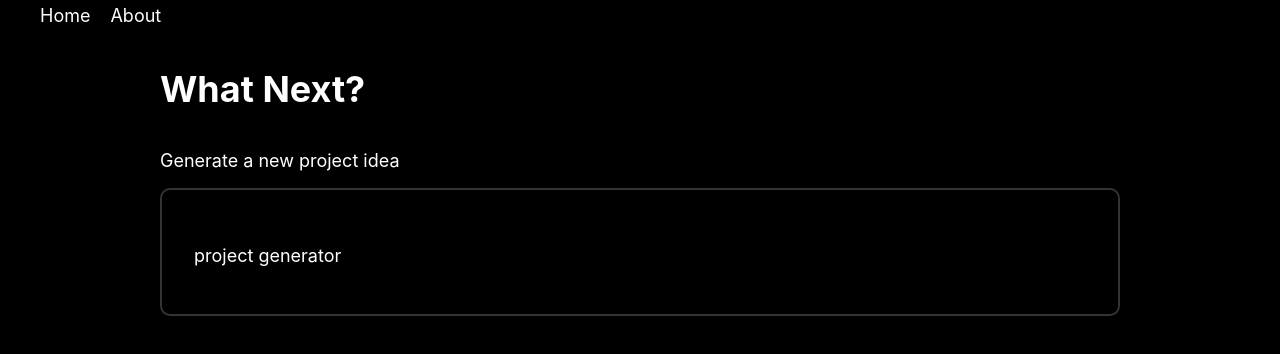
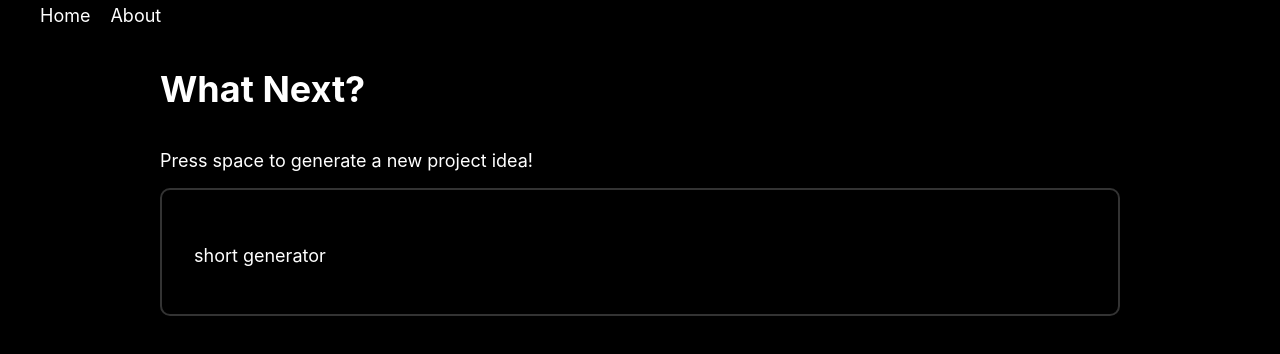
Before and after one commit to timothyac/what-next, a Next.js app: page / in a window 1280 px wide. Shown: the top 354 px of the page. Built offline with nearby package versions, Linux system fonts and the light colour scheme.

Commit message:
removed logic from idea comp and moved it to index

```diff
--- a/components/Idea.js
+++ b/components/Idea.js
@@ -1,34 +1,10 @@
-const array = [
-  {
-    name: "project generator"
-  },
-  {
-    name: "short-cut generator"
-  },
-  {
-    name: "short generator"
-  },
-  {
-    name: "cut generator"
-  },
-  {
-    name: "generator generator"
-  },
-  {
-    name: "number generator"
-  }
-];
+const Idea = props => {
+  let { name } = props.idea;
 
-const generateNewIdea = () => {
-  let numberOfIdeas = array.length;
-  let randomIdea = Math.floor(Math.random() * numberOfIdeas);
-  return array[randomIdea];
-};
-
-const Idea = () => (
+  return (
     <div>
       <div className="card">
-      <p>{generateNewIdea().name}</p>
+        <p>{name}</p>
       </div>
 
       <style jsx>{`
@@ -46,5 +22,6 @@ const Idea = () => (
       `}</style>
     </div>
   );
+};
 
 export default Idea;
--- a/pages/index.js
+++ b/pages/index.js
@@ -1,14 +1,69 @@
+import React from "react";
 import Layout from "../components/Layout";
 import Idea from "../components/Idea";
 
-const Index = () => (
-  <Layout>
-    <div>
-      <h1>What Next?</h1>
-      <p>Generate a new project idea</p>
-      <Idea />
-    </div>
-  </Layout>
-);
+const array = [
+  {
+    name: "project generator"
+  },
+  {
+    name: "short-cut generator"
+  },
+  {
+    name: "short generator"
+  },
+  {
+    name: "cut generator"
+  },
+  {
+    name: "generator generator"
+  },
+  {
+    name: "number generator"
+  }
+];
 
-export default Index;
+// Generates new ideas
+const generateNewIdea = () => {
+  let numberOfIdeas = array.length;
+  let randomIdea = Math.floor(Math.random() * numberOfIdeas);
+  return array[randomIdea];
+};
+
+export default class Index extends React.Component {
+  state = {
+    idea: {
+      name: "test"
+    }
+  };
+
+  // Catches use pressing space bar button
+  catchSpaceButton = event => {
+    if (event.keyCode === 32) this.setState({ idea: generateNewIdea() });
+  };
+
+  componentDidMount() {
+    // Generate new idea on mount
+    this.setState({ idea: generateNewIdea() });
+
+    // Listen for keydown events
+    document.addEventListener("keydown", this.catchSpaceButton, false);
+  }
+
+  componentWillUnmount() {
+    // Remove event listener
+    document.removeEventListener("keydown");
+  }
+
+  render() {
+    return (
+      <Layout>
+        <div>
+          <h1>What Next?</h1>
+          <p>Press space to generate a new project idea!</p>
+          <Idea idea={this.state.idea} />
+        </div>
+      </Layout>
+    );
+  }
+}
```
Lines whose indentation alone changed are shown as unchanged.
